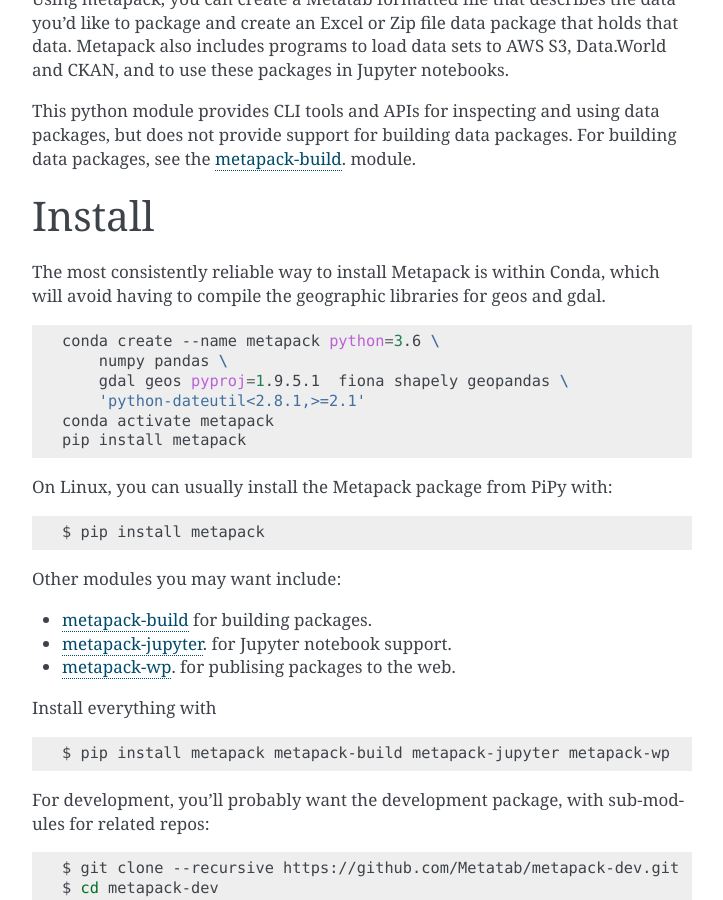
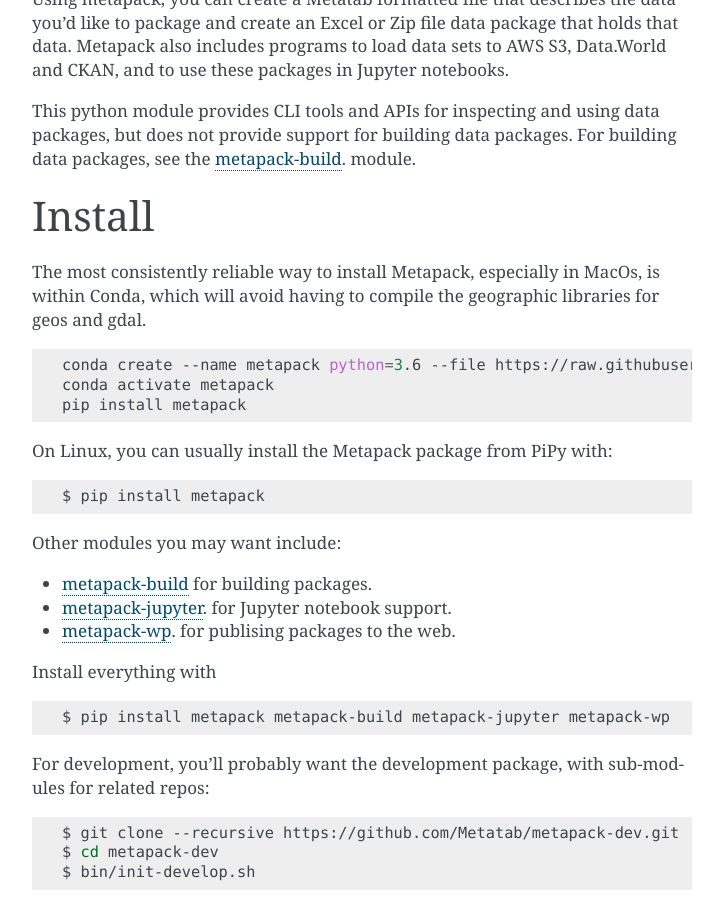
Before and after one commit to Metatab/metapack, a Sphinx documentation site: the page built from sphinx/source/index.rst, in a window 1280 px wide and 900 px high, scrolled down 468 px. Shown: the whole window, without its empty margins (388-1111 px from the left). Built offline with Sphinx 7.4.7, drawn with Linux system fonts in a browser that asks for light colours.

Commit message:
Documenting Conda install

```diff
--- a/sphinx/source/index.rst
+++ b/sphinx/source/index.rst
@@ -30,15 +30,13 @@
 =======
 
 
-The most consistently reliable way to install Metapack is within Conda, which
-will avoid having to compile the geographic libraries for geos and gdal.
+The most consistently reliable way to install Metapack, especially in MacOs,  is
+within Conda, which will avoid having to compile the geographic libraries for
+geos and gdal.
 
 .. code-block:: bash
 
-    conda create --name metapack python=3.6 \
-        numpy pandas \
-        gdal geos pyproj=1.9.5.1  fiona shapely geopandas \
-        'python-dateutil<2.8.1,>=2.1'
+    conda create --name metapack python=3.6 --file https://raw.githubusercontent.com/Metatab/metapack/master/conda/conda-requirements.txt
     conda activate metapack
     pip install metapack
 
```
